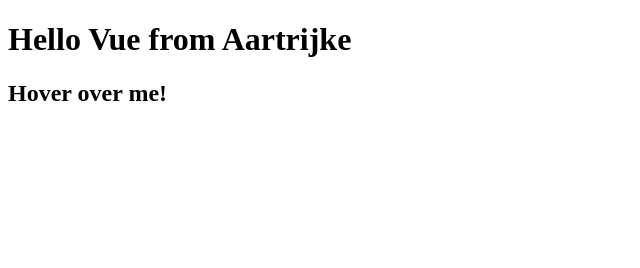
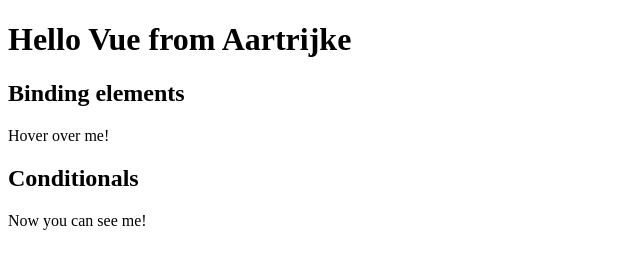
Before and after one commit to MattiasVermeersch/Vue_practice, a plain HTML site: page index.html in a window 1280 px wide. Shown: the whole page, without its empty margins (0-640 px from the left). Drawn offline with Linux system fonts and the light colour scheme.

Commit message:
Update index and app.js on conditionals

```diff
--- a/index.html
+++ b/index.html
@@ -14,7 +14,19 @@
         <h1>{{pageTitle}}</h1>
 
         <!-- Binding elements -->
-        <h2 v-bind:title="hoverText">Hover over me!</h2>
+        <h2>Binding elements</h2>
+        <p v-bind:title="hoverText">Hover over me!</p>
+
+        <!-- Conditionals -->
+        <div>
+            <h2>Conditionals</h2>
+            <div v-if="canYouSeeMe">
+                <p>Now you can see me!</p>
+            </div>
+            <div v-else>
+                <p>I will show if <b>canYouSeeMe</b> is false</p>
+            </div>
+        </div>
     </div>
     <!-- script with Vue data must be at the end of the body -->
     <script src="js/app.js"></script>
--- a/js/app.js
+++ b/js/app.js
@@ -3,5 +3,6 @@
     data: {
         pageTitle: "Hello Vue from Aartrijke",
         hoverText: "Page loaded on " + new Date().toLocaleDateString(),
+        canYouSeeMe: true,
     },
 })
```
